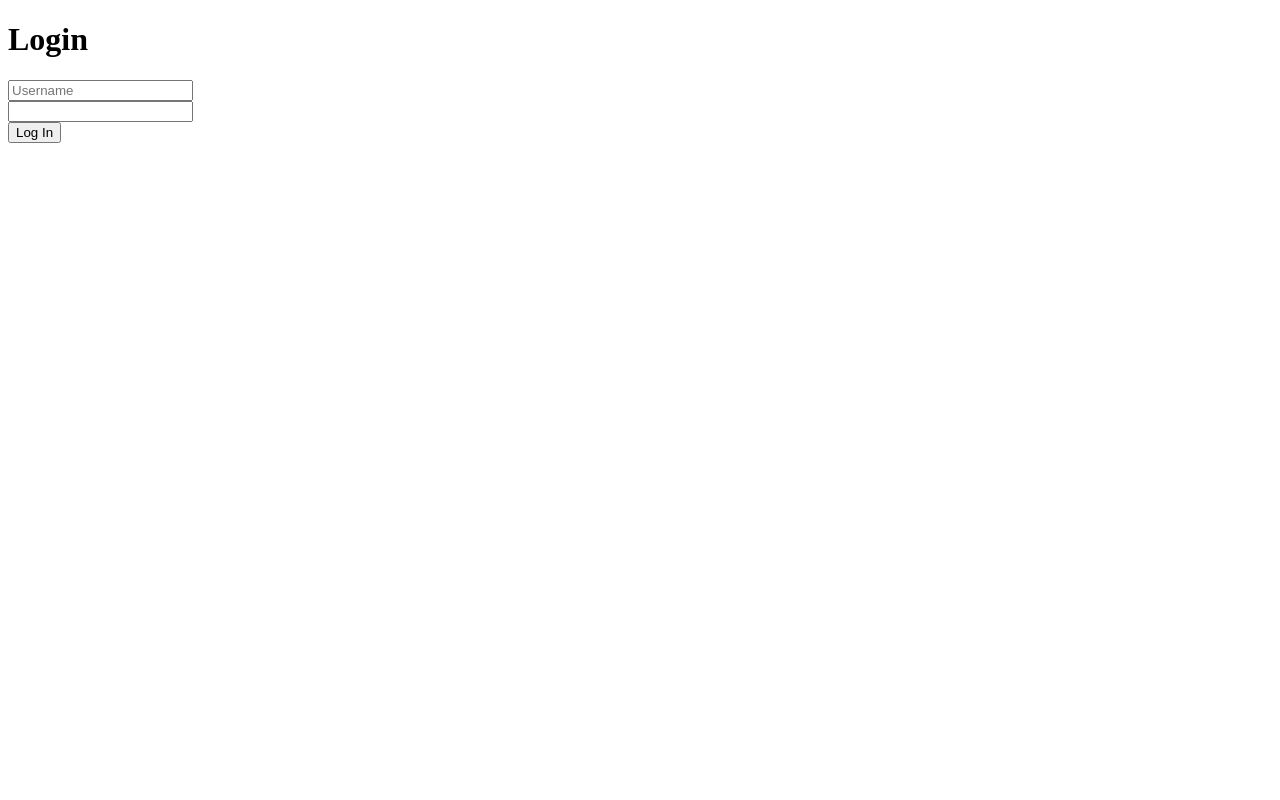
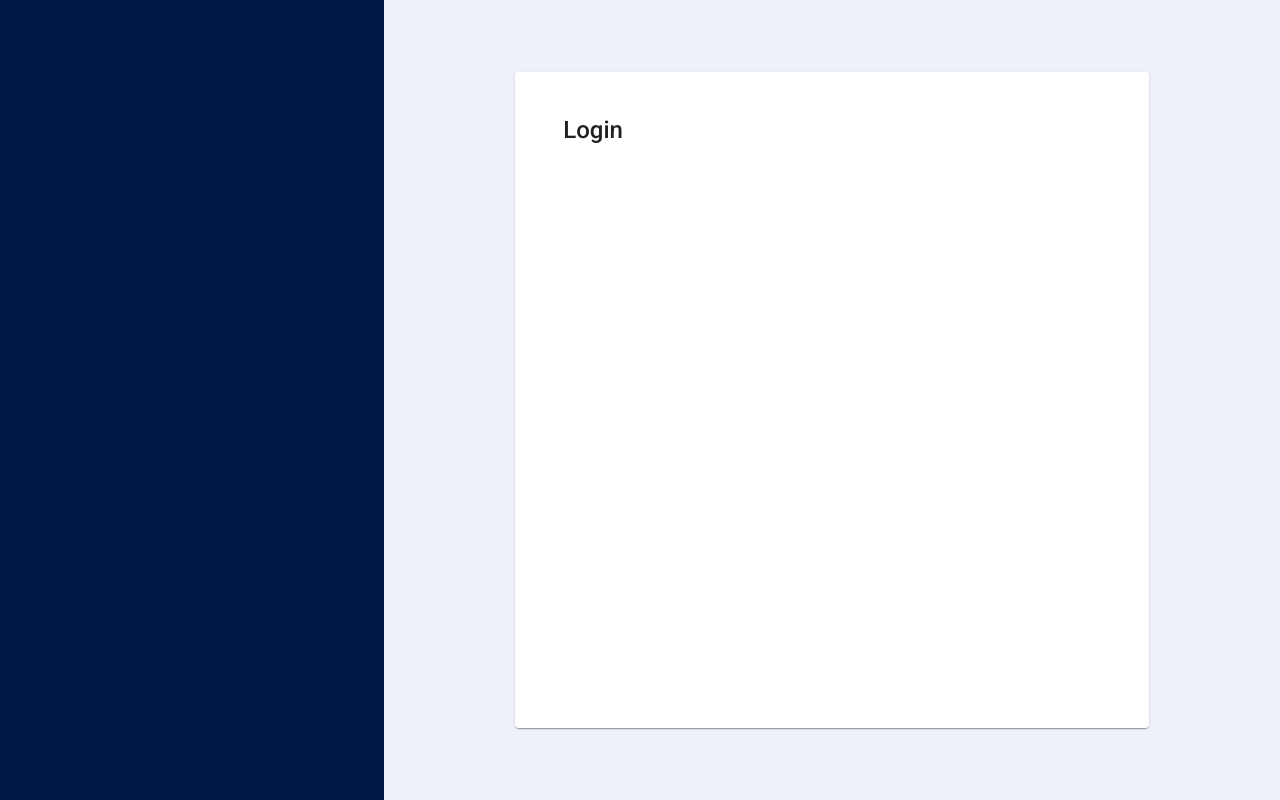
Before and after one commit to bevanslabbert/EmployeeTree, an Angular app in the folder EmployeeTree/: page /login in a window 1280 px wide. Built offline with nearby package versions, Linux system fonts and the light colour scheme.

Commit message:
:lipstick: (UI) : Login Page

```diff
--- a/EmployeeTree/package.json
+++ b/EmployeeTree/package.json
@@ -11,10 +11,12 @@
   "private": true,
   "dependencies": {
     "@angular/animations": "~13.3.0",
+    "@angular/cdk": "^13.3.9",
     "@angular/common": "~13.3.0",
     "@angular/compiler": "~13.3.0",
     "@angular/core": "~13.3.0",
     "@angular/forms": "~13.3.0",
+    "@angular/material": "^13.3.9",
     "@angular/platform-browser": "~13.3.0",
     "@angular/platform-browser-dynamic": "~13.3.0",
     "@angular/router": "~13.3.0",
--- a/EmployeeTree/src/app/app.module.ts
+++ b/EmployeeTree/src/app/app.module.ts
@@ -6,6 +6,7 @@ import { AppComponent } from './app.component';
 import { HeaderComponent } from './components/header/header.component';
 import { FooterComponent } from './components/footer/footer.component';
 import { RouterModule, Routes } from '@angular/router';
+import { BrowserAnimationsModule } from '@angular/platform-browser/animations';
 
 @NgModule({
   declarations: [
@@ -16,6 +17,7 @@ import { RouterModule, Routes } from '@angular/router';
   imports: [
     BrowserModule,
     AppRoutingModule,
+    BrowserAnimationsModule,
   ],
   exports: [
     RouterModule
--- a/EmployeeTree/src/app/modules/login/login.component.html
+++ b/EmployeeTree/src/app/modules/login/login.component.html
@@ -1,8 +1,23 @@
-<h1>Login</h1>
+<!-- <h1>Login</h1>
 <form [formGroup]="loginForm">
     <input type="text" placeholder="Username" formControlName="username">
     <br>
     <input type="password" placeholder="" formControlName="password">
     <br>
     <button type="submit" (click)="login()">Log In</button>
-</form>
+</form> -->
+
+<body>
+    <div class="palette">
+
+    </div>
+    <div class="content">
+        <mat-card class="card">
+            <mat-card-title>Login</mat-card-title>
+            <mat-card-content>
+
+            </mat-card-content>
+
+          </mat-card>
+    </div>
+</body>
--- a/EmployeeTree/src/app/modules/login/login.component.scss
+++ b/EmployeeTree/src/app/modules/login/login.component.scss
@@ -0,0 +1,33 @@
+body {
+    // height: 100vh;
+    // width: 100vw;
+    display: inline-flex;
+}
+
+.palette {
+    width: 30%;
+    height: 100%;
+    position: fixed;
+    left:0;
+    top:0;
+    background-color: var(--blue) ;
+}
+
+.content{
+    width: 70%;
+    height: 100%;
+    position: fixed;
+    right:0;
+    top:0;
+    background-color: var(--grey) ;
+    display: flex;
+    justify-content: center;
+    align-items: center;
+}
+
+.card {
+    padding: 6vh;
+    height: 70%;
+    width: 60%;
+    // margin-left: 20%;
+}
--- a/EmployeeTree/src/app/modules/login/login.module.ts
+++ b/EmployeeTree/src/app/modules/login/login.module.ts
@@ -4,7 +4,7 @@ import { CommonModule } from '@angular/common';
 import { LoginRoutingModule } from './login-routing.module';
 import { LoginComponent } from './login.component';
 import { ReactiveFormsModule } from '@angular/forms';
-
+import { MatCardModule } from '@angular/material/card';
 
 @NgModule({
   declarations: [
@@ -13,7 +13,8 @@ import { ReactiveFormsModule } from '@angular/forms';
   imports: [
     CommonModule,
     LoginRoutingModule,
-    ReactiveFormsModule
+    ReactiveFormsModule,
+    MatCardModule
   ]
 })
 export class LoginModule { }
--- a/EmployeeTree/src/index.html
+++ b/EmployeeTree/src/index.html
@@ -6,8 +6,11 @@
   <base href="/">
   <meta name="viewport" content="width=device-width, initial-scale=1">
   <link rel="icon" type="image/x-icon" href="favicon.ico">
+  <link rel="preconnect" href="https://fonts.gstatic.com">
+  <link href="https://fonts.googleapis.com/css2?family=Roboto:wght@300;400;500&display=swap" rel="stylesheet">
+  <link href="https://fonts.googleapis.com/icon?family=Material+Icons" rel="stylesheet">
 </head>
-<body>
+<body class="mat-typography">
   <app-root></app-root>
 </body>
 </html>
--- a/EmployeeTree/src/styles.scss
+++ b/EmployeeTree/src/styles.scss
@@ -1 +1,43 @@
+
+// Custom Theming for Angular Material
+// For more information: https://material.angular.io/guide/theming
+@use '@angular/material' as mat;
+// Plus imports for other components in your app.
+
+// Include the common styles for Angular Material. We include this here so that you only
+// have to load a single css file for Angular Material in your app.
+// Be sure that you only ever include this mixin once!
+@include mat.core();
+
+// Define the palettes for your theme using the Material Design palettes available in palette.scss
+// (imported above). For each palette, you can optionally specify a default, lighter, and darker
+// hue. Available color palettes: https://material.io/design/color/
+$EmployeeTree-primary: mat.define-palette(mat.$indigo-palette);
+$EmployeeTree-accent: mat.define-palette(mat.$pink-palette, A200, A100, A400);
+
+// The warn palette is optional (defaults to red).
+$EmployeeTree-warn: mat.define-palette(mat.$red-palette);
+
+// Create the theme object. A theme consists of configurations for individual
+// theming systems such as "color" or "typography".
+$EmployeeTree-theme: mat.define-light-theme((
+  color: (
+    primary: $EmployeeTree-primary,
+    accent: $EmployeeTree-accent,
+    warn: $EmployeeTree-warn,
+  )
+));
+
+// Include theme styles for core and each component used in your app.
+// Alternatively, you can import and @include the theme mixins for each component
+// that you are using.
+@include mat.all-component-themes($EmployeeTree-theme);
+
 /* You can add global styles to this file, and also import other style files */
+
+:root {
+    --blue : #001744;
+    --grey : #EEF1F7;
+}
+html, body { height: 100%; }
+body { margin: 0; font-family: Roboto, "Helvetica Neue", sans-serif; }
```
Also changed, not shown: 1 other file (tests, documents, lock files or other folders).
